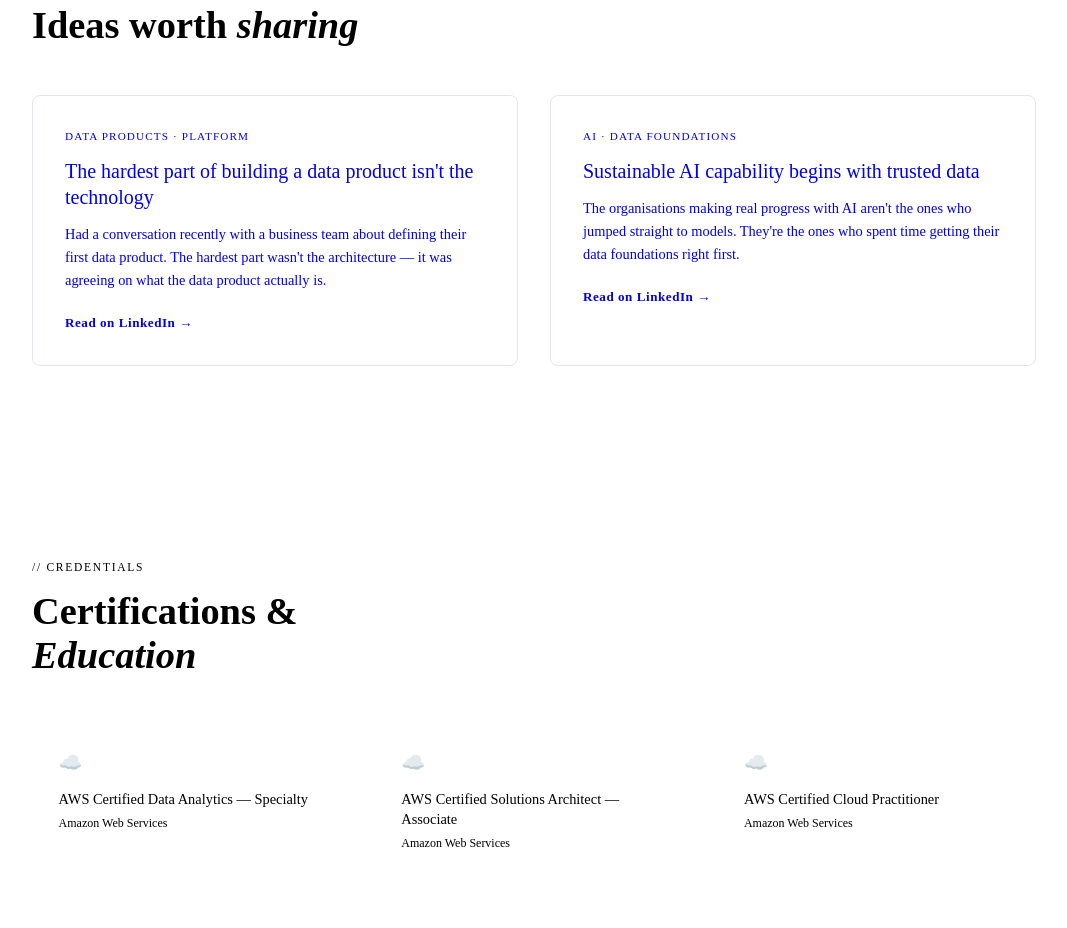
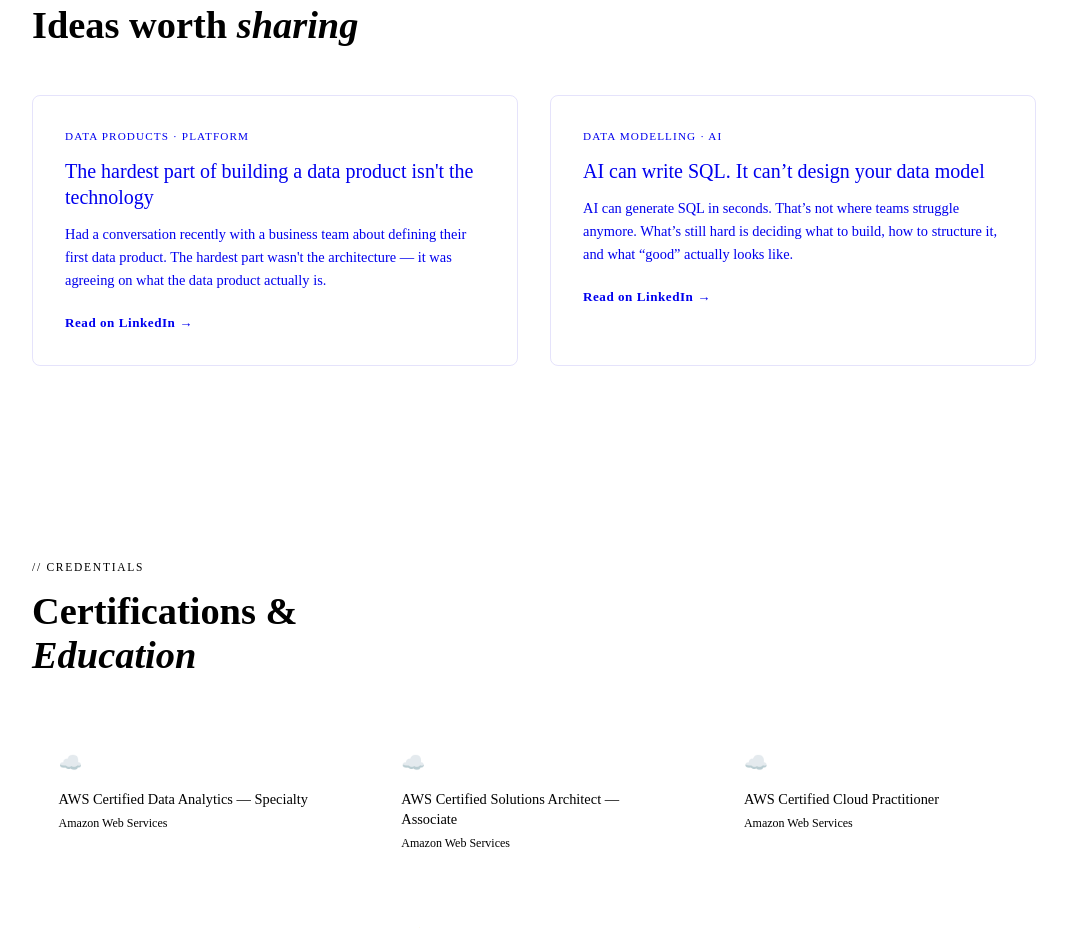
Before and after one commit to madhub2908/madhub2908.github.io, a plain HTML site: page index.html in a window 1280 px wide. Shown: the part 3917-4845 px from the top of the page, without its empty margins (106-1173 px from the left). Drawn offline with Linux system fonts and the light colour scheme.

Commit message:
Update index.html
linkedin links

```diff
--- a/index.html
+++ b/index.html
@@ -724,9 +724,9 @@ footer {
 <div class="post-link">Read on LinkedIn →</div>
 </a>
 <a href="https://www.linkedin.com/in/madhusudan-bhaskar-39591724/" target="_blank" class="post-card">
-<div class="post-tag">AI · Data Foundations</div>
-<div class="post-title">Sustainable AI capability begins with trusted data</div>
-<div class="post-excerpt">The organisations making real progress with AI aren't the ones who jumped straight to models. They're the ones who spent time getting their data foundations right first.</div>
+<div class="post-tag">Data Modelling · AI</div>
+<div class="post-title">AI can write SQL. It can’t design your data model</div>
+<div class="post-excerpt">AI can generate SQL in seconds. That’s not where teams struggle anymore. What’s still hard is deciding what to build, how to structure it, and what “good” actually looks like.</div>
 <div class="post-link">Read on LinkedIn →</div>
 </a>
 </div>
```
